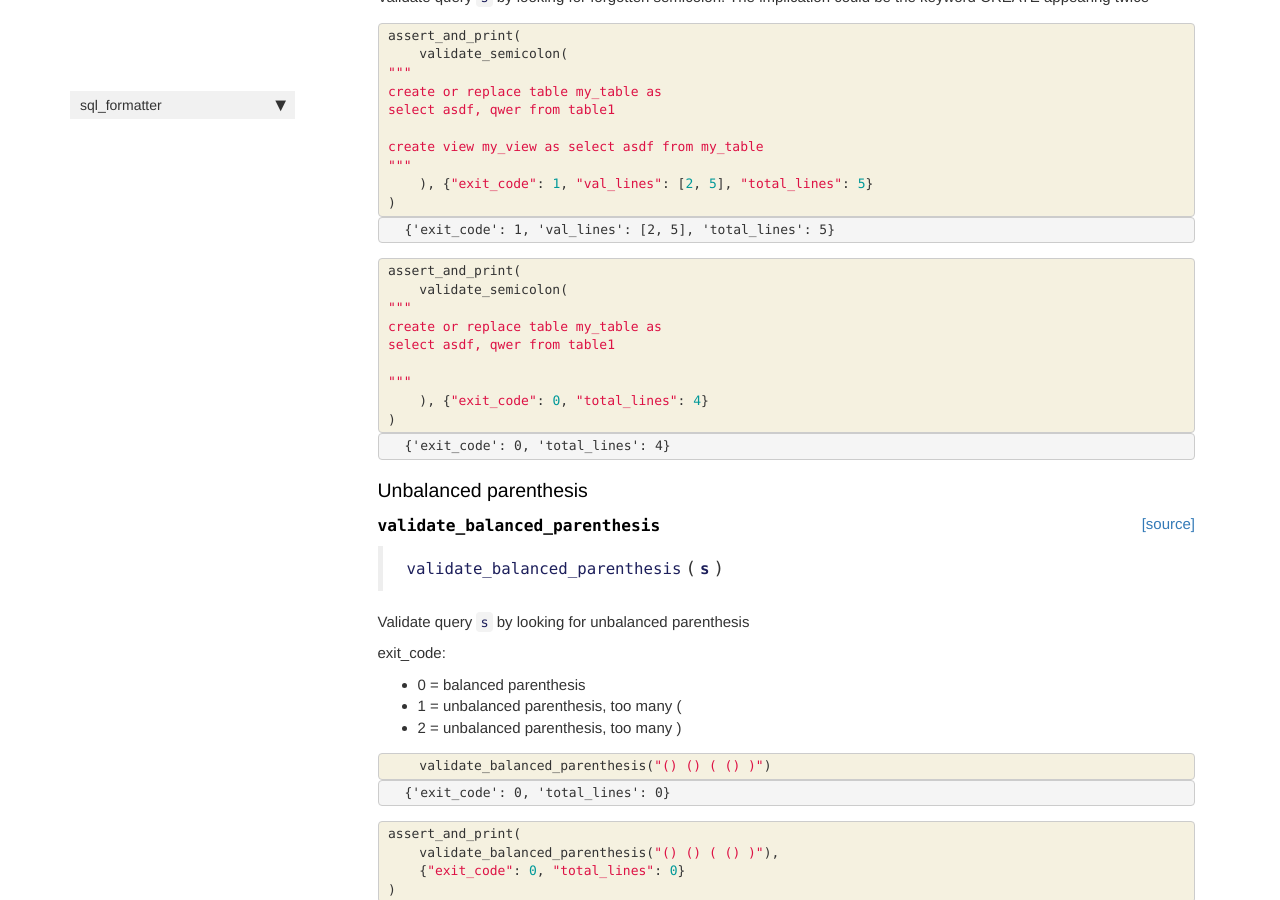
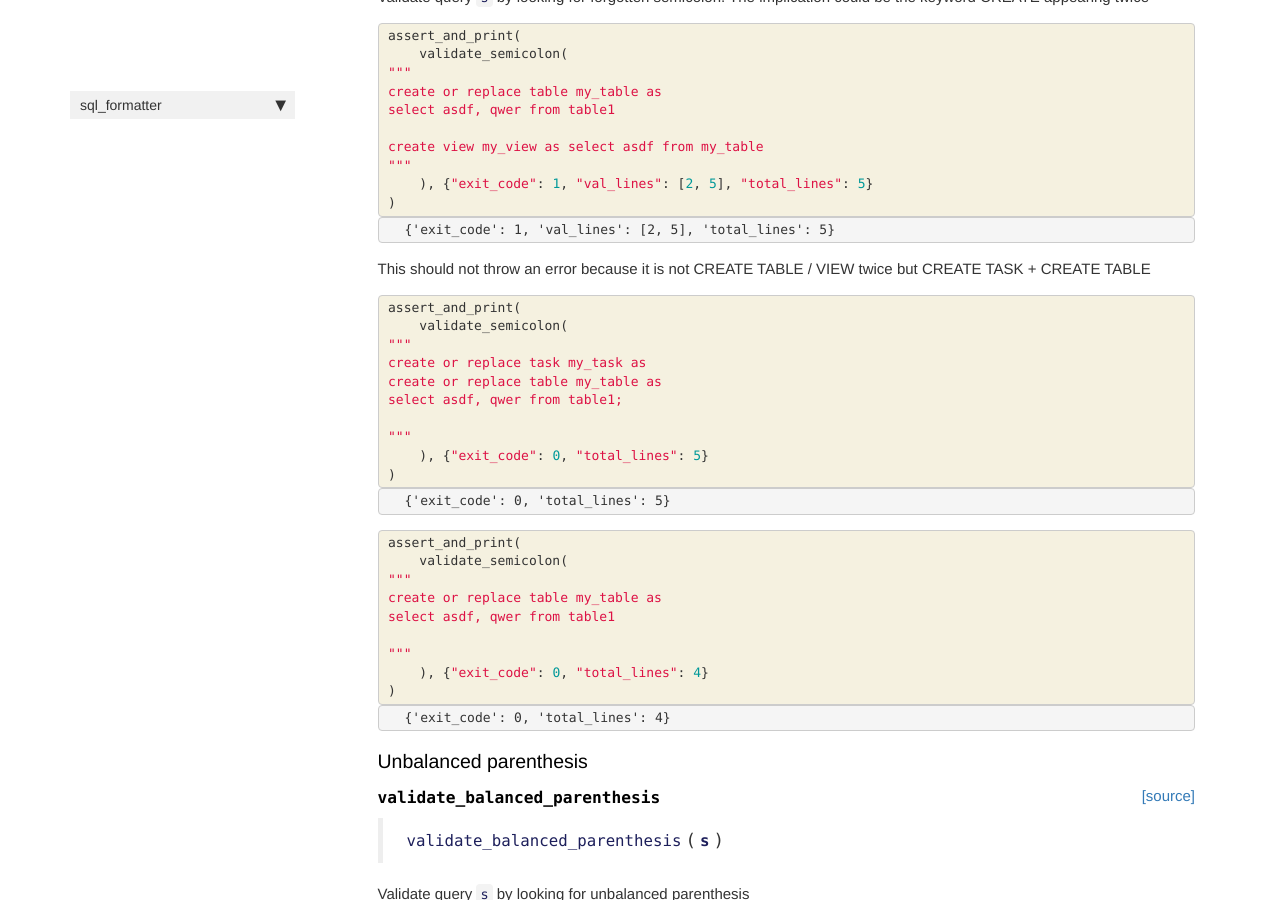
Before and after one commit to PabloRMira/sql_formatter, a Jekyll site: the page built from docs/validation.html, in a window 1280 px wide and 900 px high, scrolled down 714 px. Built offline with Jekyll 4.4.1, drawn with Linux system fonts in a browser that asks for light colours; nearby versions of some CDN libraries; comment, search, counter and statistics services are not loaded.

Commit message:
[FIX] Semicolon / CREATE validation fails (#85)
This fixes #83

```diff
--- a/docs/validation.html
+++ b/docs/validation.html
@@ -113,6 +113,53 @@ The implication could be the keyword CREATE appearing twice</p>
 
 <div class="output_subarea output_stream output_stdout output_text">
 <pre>{&#39;exit_code&#39;: 1, &#39;val_lines&#39;: [2, 5], &#39;total_lines&#39;: 5}
+</pre>
+</div>
+</div>
+
+</div>
+</div>
+
+</div>
+    {% endraw %}
+
+<div class="cell border-box-sizing text_cell rendered"><div class="inner_cell">
+<div class="text_cell_render border-box-sizing rendered_html">
+<p>This should not throw an error because it is not CREATE TABLE / VIEW twice but CREATE TASK + CREATE TABLE</p>
+
+</div>
+</div>
+</div>
+    {% raw %}
+
+<div class="cell border-box-sizing code_cell rendered">
+<div class="input">
+
+<div class="inner_cell">
+    <div class="input_area">
+<div class=" highlight hl-ipython3"><pre><span></span><span class="n">assert_and_print</span><span class="p">(</span>
+    <span class="n">validate_semicolon</span><span class="p">(</span>
+<span class="sd">&quot;&quot;&quot;</span>
+<span class="sd">create or replace task my_task as</span>
+<span class="sd">create or replace table my_table as</span>
+<span class="sd">select asdf, qwer from table1;</span>
+
+<span class="sd">&quot;&quot;&quot;</span>
+    <span class="p">),</span> <span class="p">{</span><span class="s2">&quot;exit_code&quot;</span><span class="p">:</span> <span class="mi">0</span><span class="p">,</span> <span class="s2">&quot;total_lines&quot;</span><span class="p">:</span> <span class="mi">5</span><span class="p">}</span>
+<span class="p">)</span>
+</pre></div>
+
+    </div>
+</div>
+</div>
+
+<div class="output_wrapper">
+<div class="output">
+
+<div class="output_area">
+
+<div class="output_subarea output_stream output_stdout output_text">
+<pre>{&#39;exit_code&#39;: 0, &#39;total_lines&#39;: 5}
 </pre>
 </div>
 </div>
--- a/sql_formatter/_nbdev.py
+++ b/sql_formatter/_nbdev.py
@@ -41,7 +41,7 @@ index = {"MAIN_STATEMENTS": "00_core.ipynb",
          "check_skip_marker": "02_utils.ipynb",
          "identify_semicolon": "02_utils.ipynb",
          "split_by_semicolon": "02_utils.ipynb",
-         "identify_create": "02_utils.ipynb",
+         "identify_create_table_view": "02_utils.ipynb",
          "count_lines": "02_utils.ipynb",
          "find_line_number": "02_utils.ipynb",
          "validate_semicolon": "03_validation.ipynb",
--- a/sql_formatter/validation.py
+++ b/sql_formatter/validation.py
@@ -9,11 +9,11 @@ from .utils import *
 def validate_semicolon(s):
     """Validate query `s` by looking for forgotten semicolon.
     The implication could be the keyword CREATE appearing twice"""
-    positions = identify_create(s)
+    positions = identify_create_table_view(s)
     if len(positions) > 1:
         validation = {
             "exit_code": 1,
-            "val_lines": find_line_number(s, positions),
+            "val_lines": positions,
             "total_lines": count_lines(s)
         }
     else:
```
Also changed, not shown: docs/utils.html (+46 -46 lines), sql_formatter/utils.py (+12 -4 lines), 2 other files.
